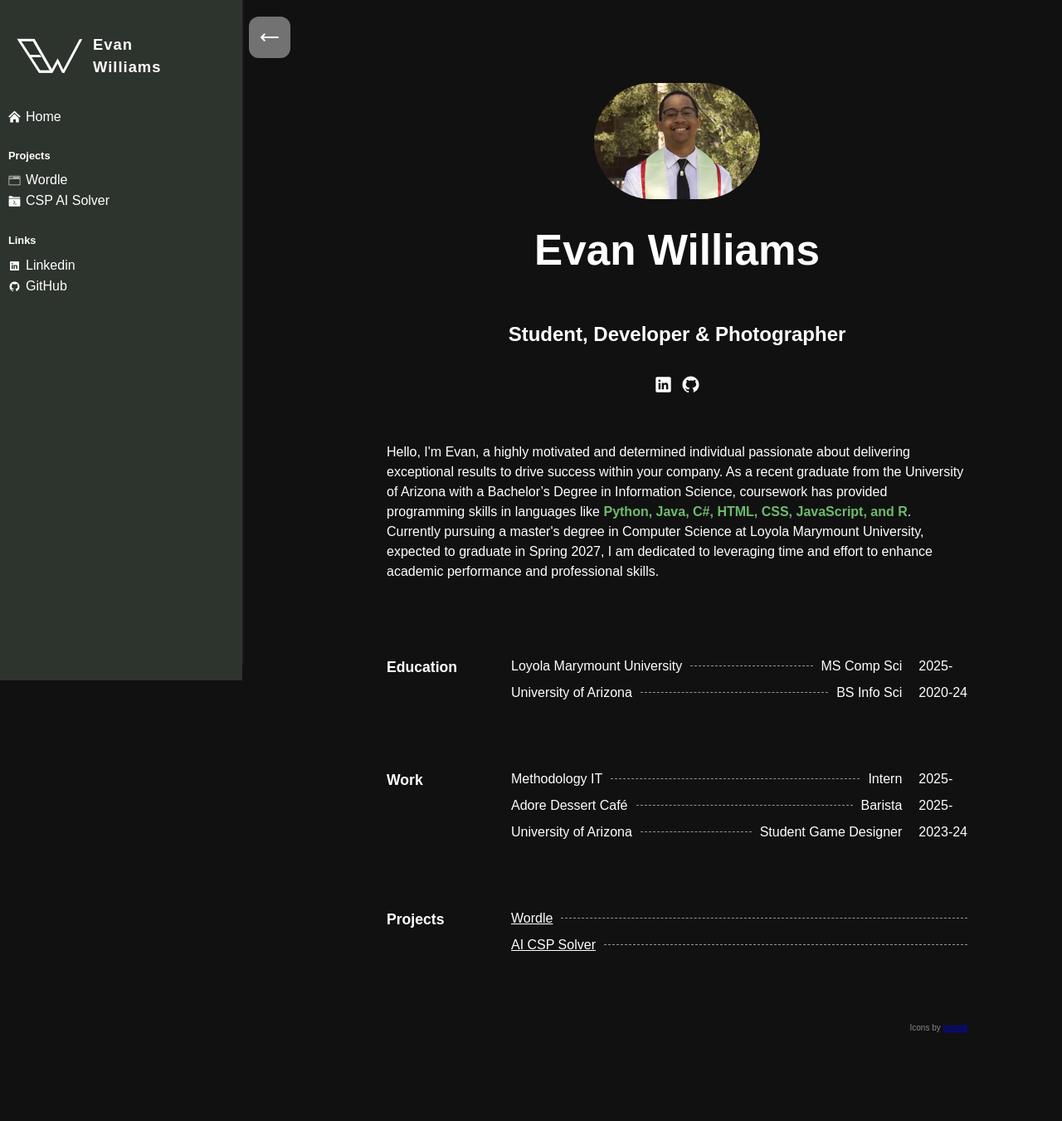
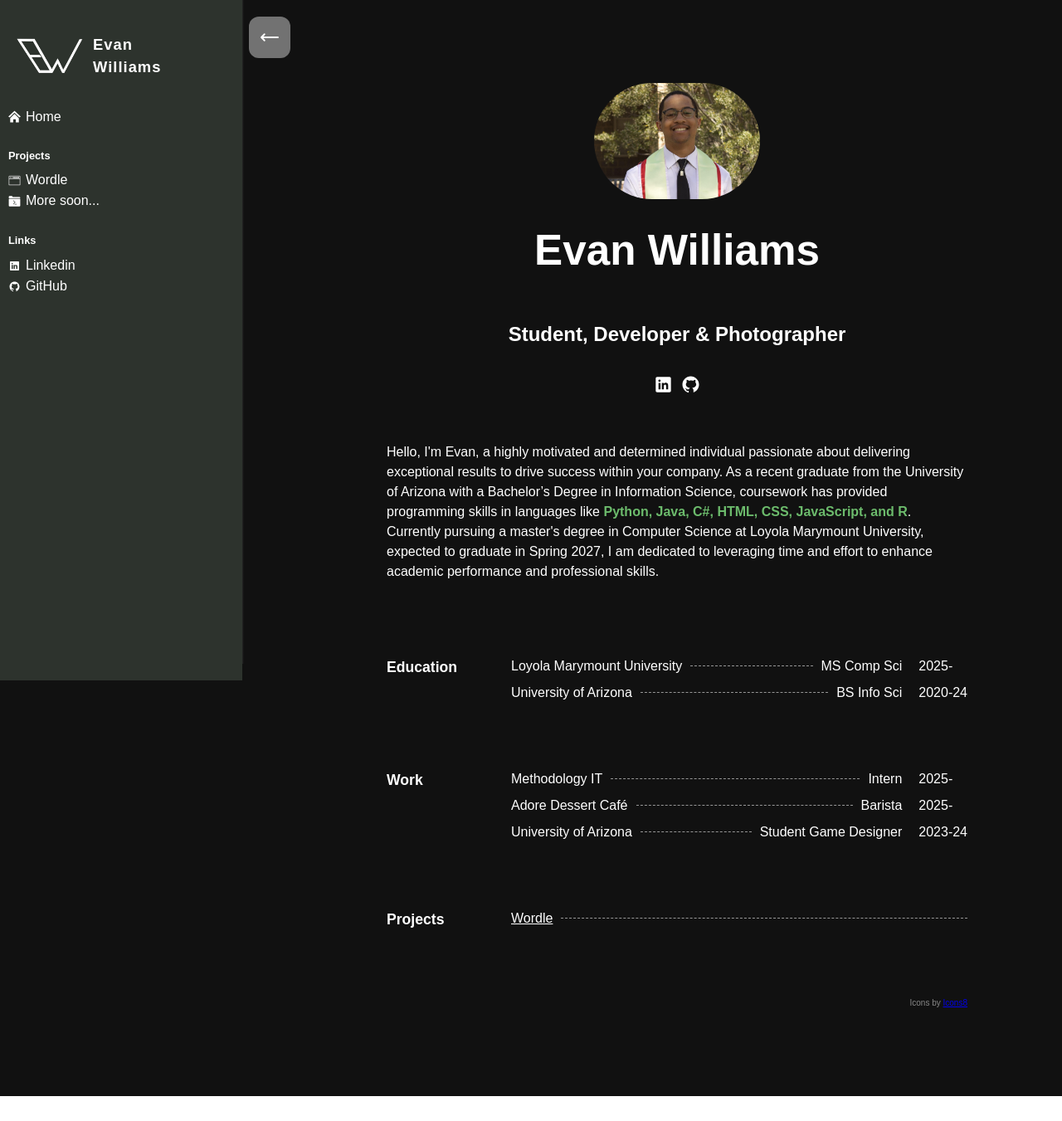
Before and after one commit to EWilliams2002/evan-portfolio, a React (Vite) app: page / in a window 1280 px wide. Shown: the whole page at 83% size. After the commit the page ends 1321 px from the top, so only its background shows below. Built offline with nearby package versions, Linux system fonts and the light colour scheme; a web font is replaced by a local one.

Commit message:
temporray hold on new project page

```diff
--- a/src/data/navLists.js
+++ b/src/data/navLists.js
@@ -22,7 +22,7 @@ export default [
     {
         id: 1,
         titleName: "Projects",
-        items: {"Wordle": 'site', "CSP AI Solver": 'prog'} //, "CSP Solver":'prog', "Kanji Review App":'prog' }
+        items: {"Wordle": 'site', "More soon...": 'prog'} //, "CSP Solver":'prog', "Kanji Review App":'prog' }
     },
 
 ]
--- a/src/data/rowData.js
+++ b/src/data/rowData.js
@@ -20,7 +20,7 @@ export default [
     title: "Projects",
     rows: [
       { rowHead: "Wordle", rowColOne: "", rowColTwo: "" },
-      { rowHead: "AI CSP Solver", rowColOne: "", rowColTwo: "" },
+      // { rowHead: "AI CSP Solver", rowColOne: "", rowColTwo: "" },
 
     ]
   },
```
